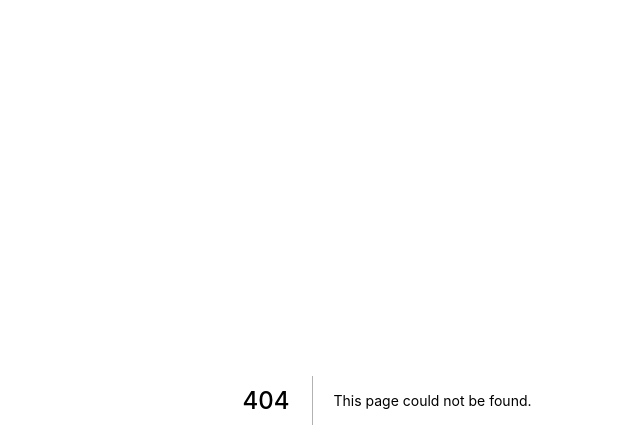
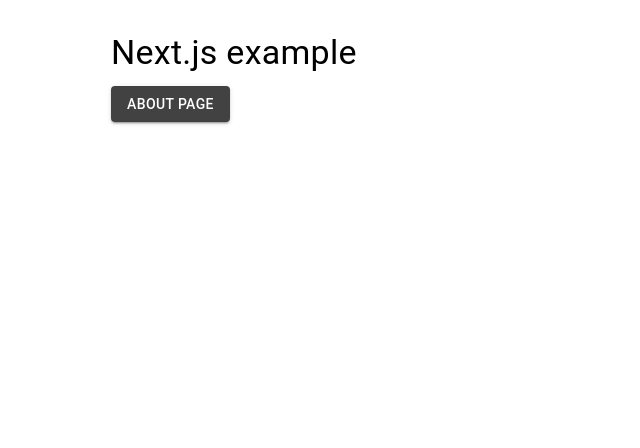
Before and after one commit to mikohan/nextjs-ts, a Next.js app: page /about in a window 1280 px wide. Before the commit this address had no page. Shown: the top 448 px of the page, without its empty margins (253-893 px from the left). Built offline with nearby package versions, Linux system fonts and the light colour scheme.

Commit message:
Added about page

```diff
--- /dev/null
+++ b/pages/about.tsx
@@ -0,0 +1,20 @@
+import { Container, Typography, Box, Button } from '@material-ui/core';
+import Link from 'next/link';
+
+function About() {
+  return (
+    <Container maxWidth="sm">
+      <Box my={4}>
+        <Typography variant="h4" component="h1" gutterBottom>
+          Next.js example
+        </Typography>
+        <Link href="/about">
+          <Button variant="contained" color="primary">
+            About Page
+          </Button>
+        </Link>
+      </Box>
+    </Container>
+  );
+}
+export default About;
```
